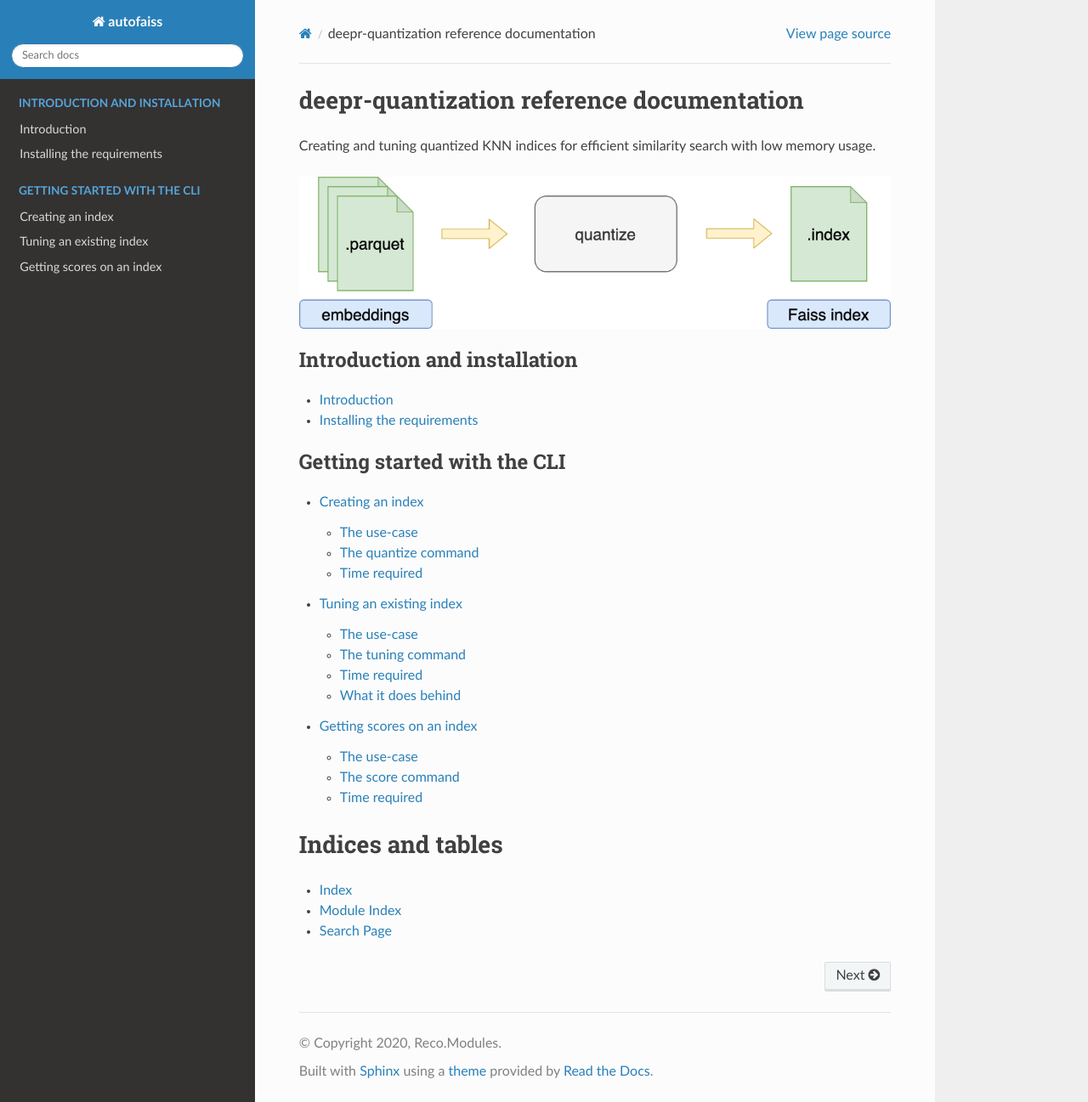
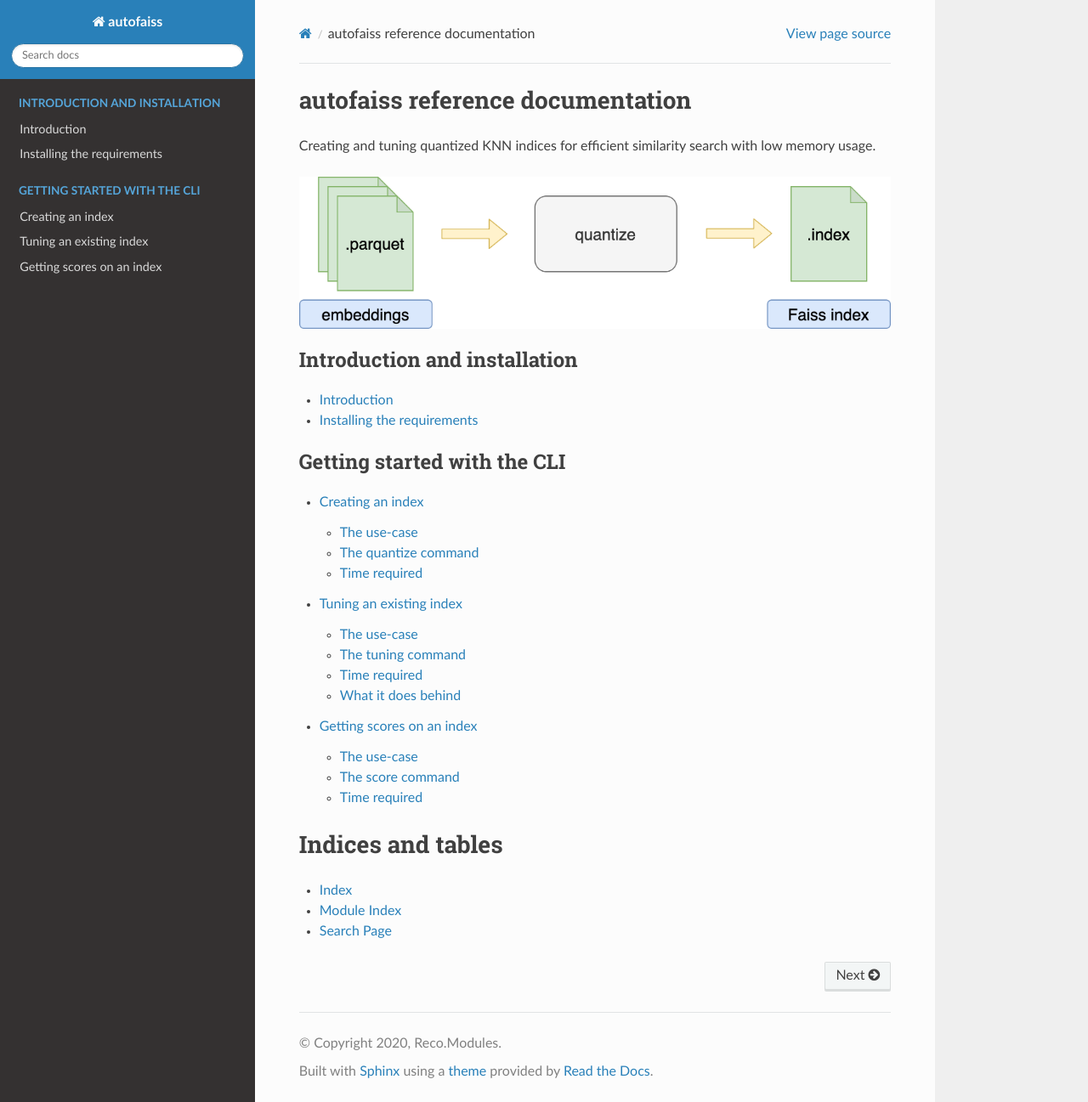
Before and after one commit to criteo/autofaiss, a Sphinx documentation site: the page built from docs/index.rst, in a window 1280 px wide and 1297 px high. Shown: the whole window at 85% size. Built offline with Sphinx 7.4.7 and the Read the Docs theme 2.0.0, drawn with Linux system fonts in a browser that asks for light colours; pages that are not in the unit, such as notebooks, are missing from menus.

Commit message:
update doc

```diff
--- a/docs/index.rst
+++ b/docs/index.rst
@@ -1,5 +1,5 @@
-deepr-quantization reference documentation
-==========================================
+autofaiss reference documentation
+=================================
 
 Creating and tuning quantized KNN indices for efficient similarity search with low memory usage.
 
```
Also changed, not shown: README.md (+2 -0 lines).
